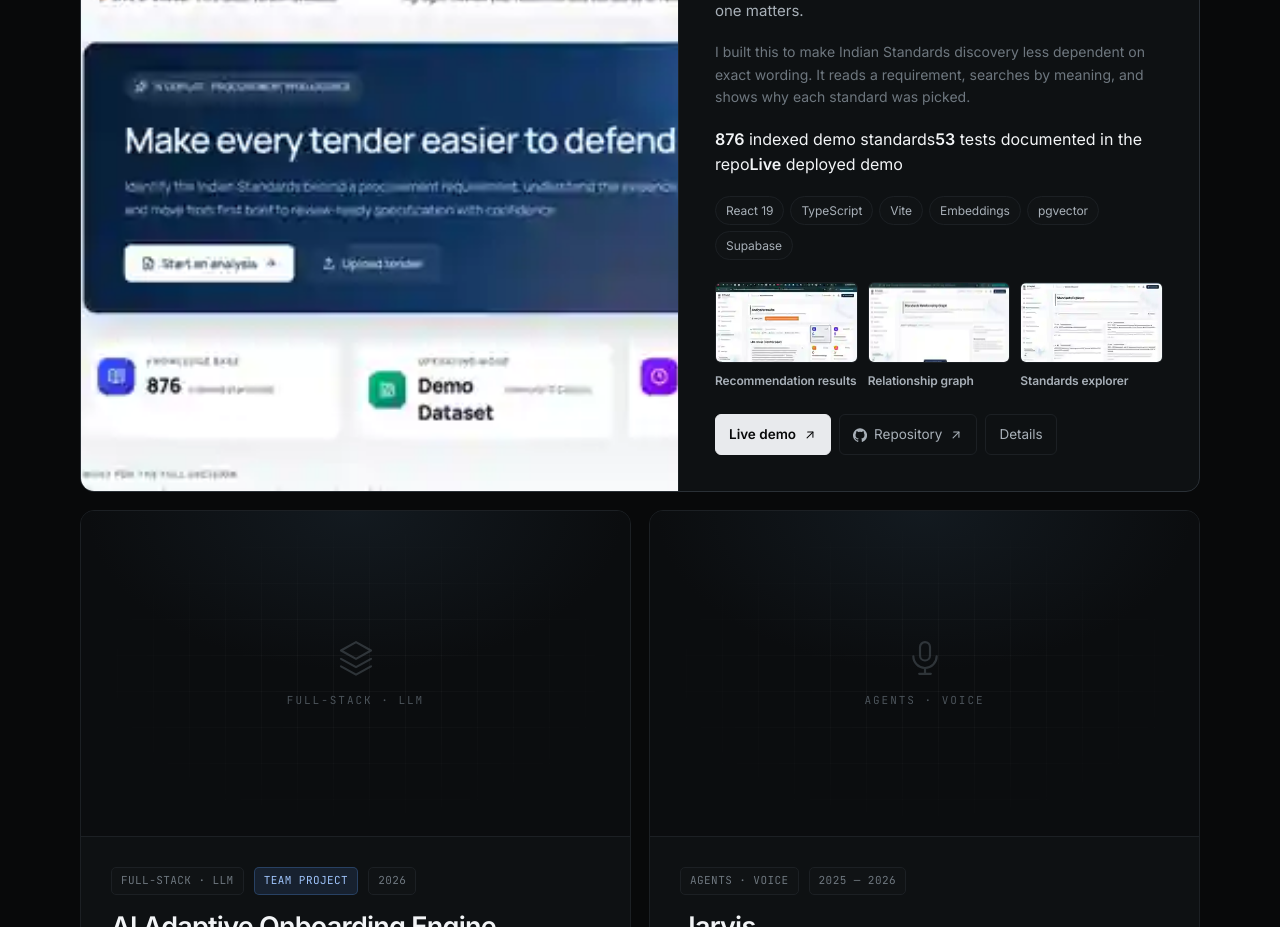
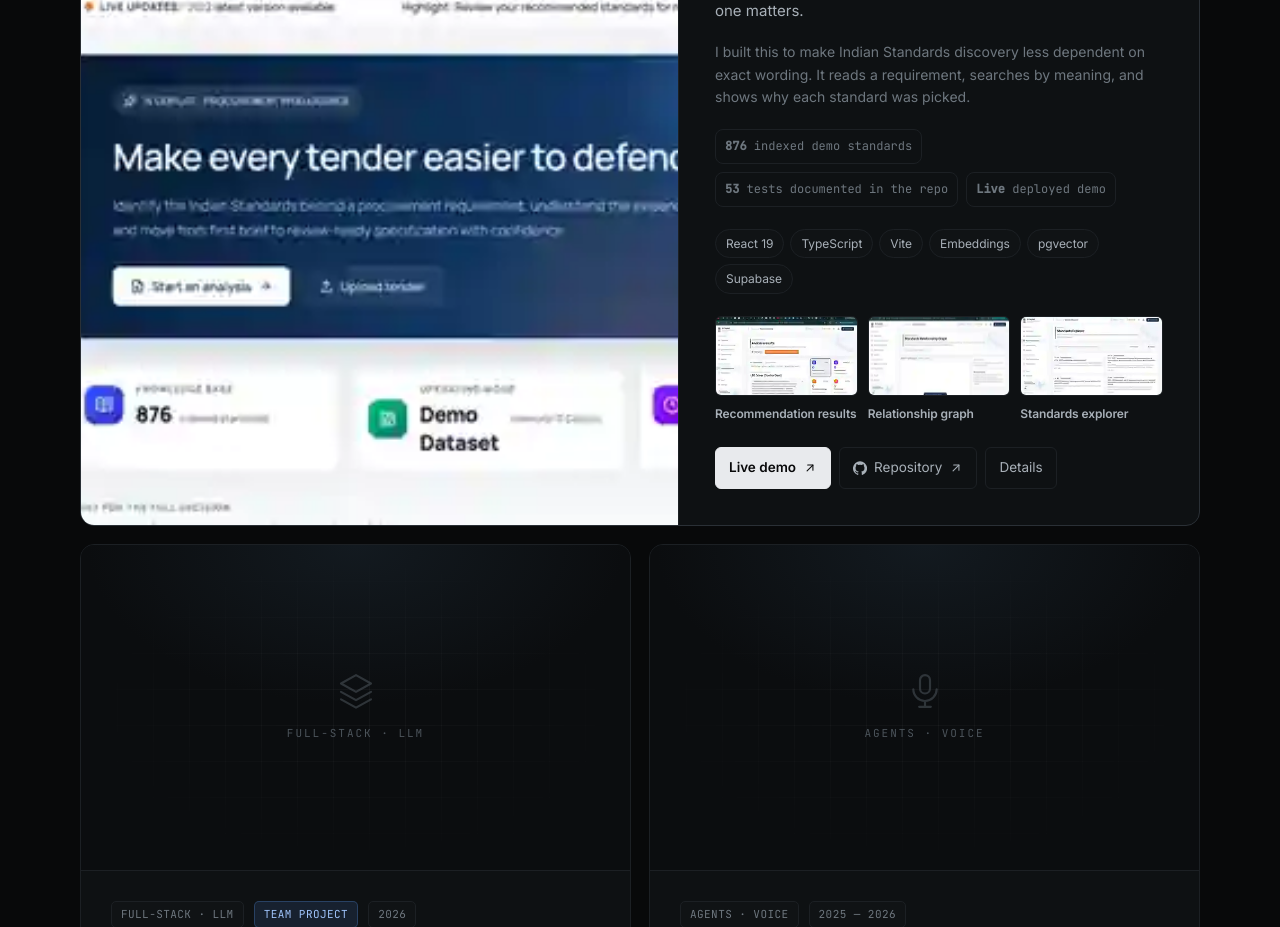
Before and after one commit to rajaryan1111/raj-aryan-portfolio, a React (Vite) app: page / in a window 1280 px wide. Shown: the part 1500-2427 px from the top of the page. Built offline with nearby package versions, Linux system fonts and the light colour scheme.

Commit message:
style: add project proof strip

```diff
--- a/src/styles/index.css
+++ b/src/styles/index.css
@@ -1664,3 +1664,26 @@ p {
   outline: 2px solid var(--signal);
   outline-offset: -2px;
 }
+
+
+.pcard__proof {
+  display: flex;
+  flex-wrap: wrap;
+  gap: 8px;
+  margin: 2px 0 4px;
+}
+
+.pcard__proof span {
+  border: 1px solid var(--border);
+  background: var(--surface-2);
+  border-radius: 8px;
+  padding: 7px 9px;
+  color: var(--text-tertiary);
+  font-size: 12px;
+  font-family: var(--mono);
+}
+
+.pcard__proof b {
+  color: var(--text-primary);
+  font-weight: 600;
+}
```
